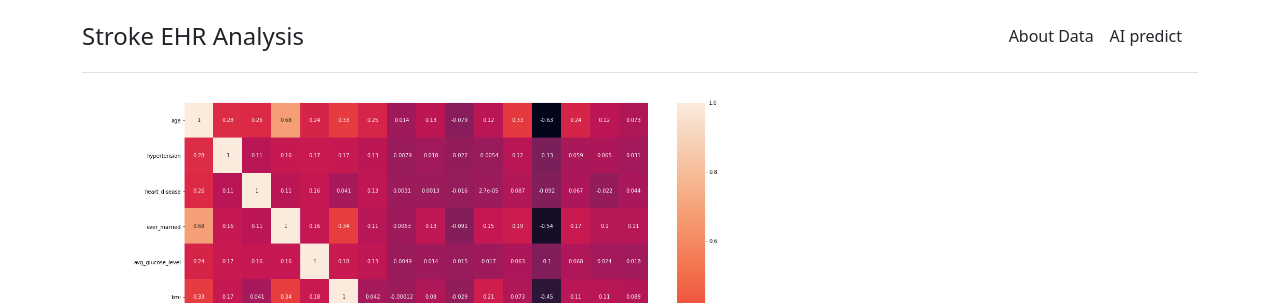
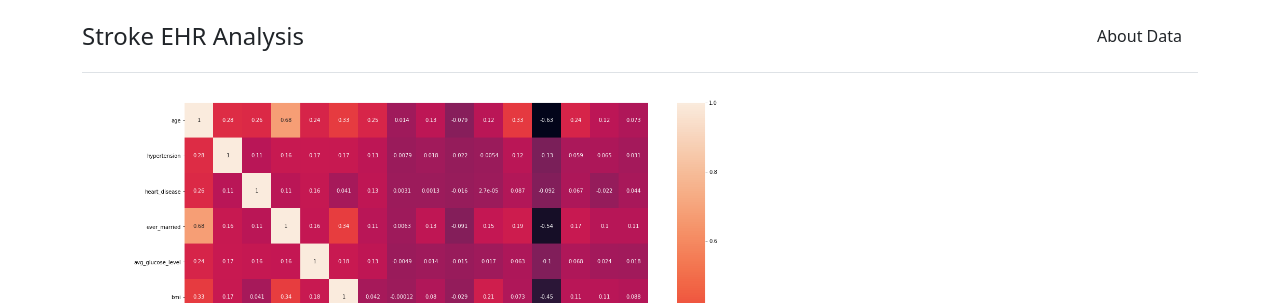
Before and after one commit to allen880612/ML-StrokePrediction, a Flask app: page /data in a window 1280 px wide. Shown: the top 303 px of the page. Run offline with Flask 2, Linux system fonts and the light colour scheme; parts of the project's set-up code (start-up, migrations or seed data) failed here and were passed over; some libraries are stand-ins or nearby versions.

Commit message:
remove predict button from header

```diff
--- a/templates/template.html
+++ b/templates/template.html
@@ -18,7 +18,7 @@
 
             <nav class="d-inline-flex mt-2 mt-md-0 ms-md-auto">
                 <a class="me-3 py-2 text-dark text-decoration-none" href="{{ url_for('data') }}">About Data</a>
-                <a class="me-3 py-2 text-dark text-decoration-none" href="{{ url_for('predict_page') }}">AI predict</a>
+                <!-- <a class="me-3 py-2 text-dark text-decoration-none" href="{{ url_for('predict_page') }}">AI predict</a> -->
             </nav>
 
         </div>
```
